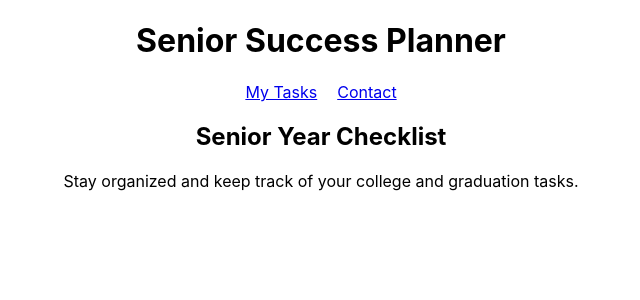
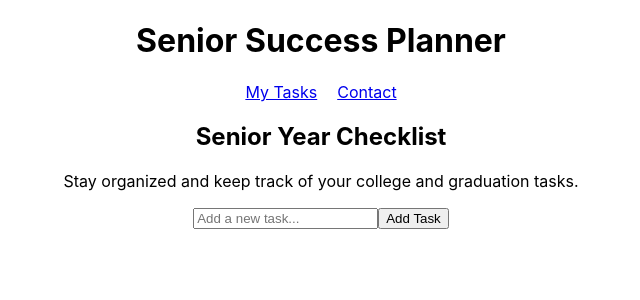
Before and after one commit to Aprolyx/senior-success-planner, a React (Create React App) app: page / in a window 1280 px wide. Shown: the top 300 px of the page, without its empty margins (319-959 px from the left). Built offline with nearby package versions, Linux system fonts and the light colour scheme.

Commit message:
Add task creation and display

```diff
--- a/src/App.js
+++ b/src/App.js
@@ -1,6 +1,30 @@
+import { useState } from 'react';
 import './App.css';
 
 function App() {
+
+  const [newTask, setNewTask] = useState('');
+  const [tasks, setTasks] = useState([]);
+
+  function addTask(event) {
+    event.preventDefault();
+
+    if (newTask.trim() === '') {
+      return;
+    }
+
+    setTasks([
+      ...tasks,
+      {
+        id: Date.now(),
+        text: newTask,
+        completed: false
+      }
+    ]);
+
+    setNewTask('');
+  }
+
   return (
     <div className="App">
 
@@ -10,7 +34,6 @@ function App() {
 
         <nav>
           <a href="#">My Tasks</a>
-
           <a href="#">Contact</a>
         </nav>
       </header>
@@ -22,6 +45,32 @@ function App() {
         <p>
           Stay organized and keep track of your college and graduation tasks.
         </p>
+
+        {/* Add Task Form */}
+        <form onSubmit={addTask}>
+          <input
+            type="text"
+            placeholder="Add a new task..."
+            value={newTask}
+            onChange={(event) => setNewTask(event.target.value)}
+          />
+
+          <button type="submit">
+            Add Task
+          </button>
+        </form>
+
+{/* Task List */}
+<div>
+  {tasks.map(function(task) {
+    return (
+      <div key={task.id}>
+        <p>{task.text}</p>
+      </div>
+    );
+  })}
+</div>
+
       </main>
 
     </div>
```
Lines whose indentation alone changed are shown as unchanged.
